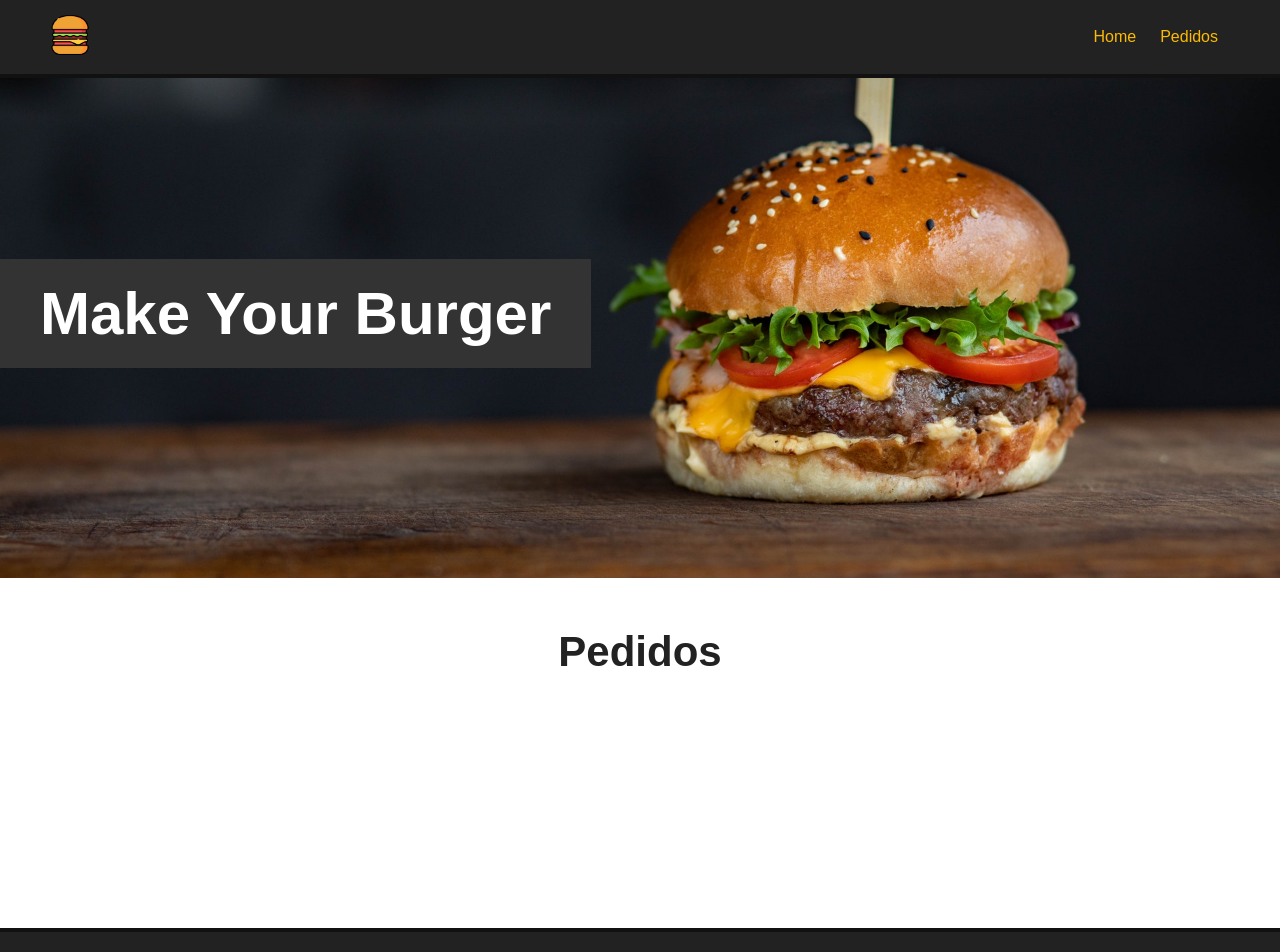
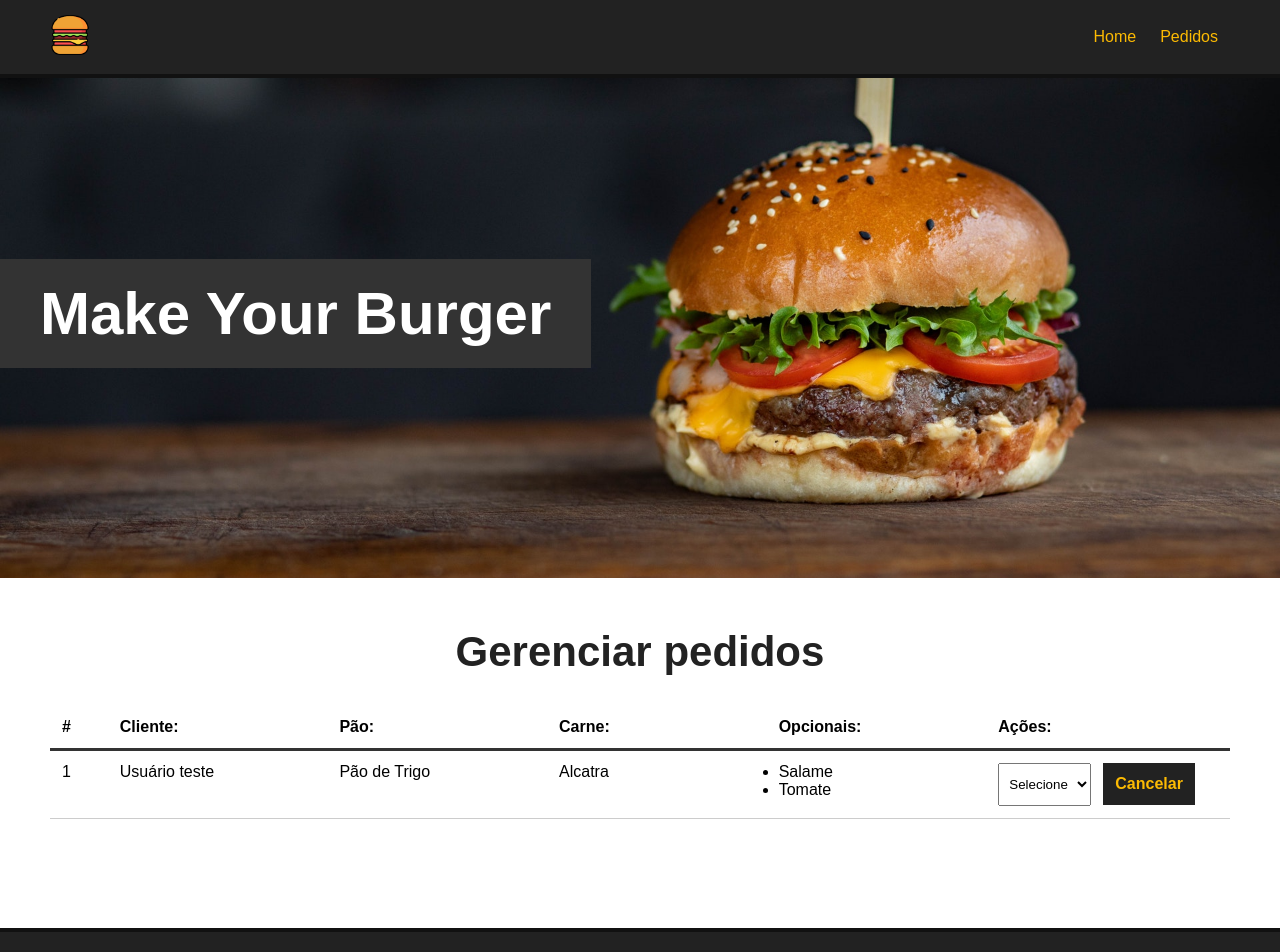
Before and after one commit to caikecunha/make-your-burger, a Vue app: page /pedidos in a window 1280 px wide. Shown: the top 952 px of the page. Built offline with nearby package versions, Linux system fonts and the light colour scheme.

Commit message:
feat(dashboard): criar dashboard para gerenciamento de pedidos

```diff
--- /dev/null
+++ b/src/components/Dashboard.vue
@@ -0,0 +1,98 @@
+<template>
+  <div id="burger-table">
+    <div>
+      <div id="burger-table-heading">
+        <div class="order-id">#</div>
+        <div>Cliente:</div>
+        <div>Pão:</div>
+        <div>Carne:</div>
+        <div>Opcionais:</div>
+        <div>Ações:</div>
+      </div>
+      <div id="burger-table-rows">
+        <div class="burger-table-row">
+          <div class="order-number">1</div>
+          <div>Usuário teste</div>
+          <div>Pão de Trigo</div>
+          <div>Alcatra</div>
+          <div>
+            <ul>
+              <li>Salame</li>
+              <li>Tomate</li>
+            </ul>
+          </div>
+          <div>
+            <select name="" class="status">
+              <option value="">Selecione</option>
+            </select>
+            <button class="delete-btn">Cancelar</button>
+          </div>
+        </div>
+      </div>
+    </div>
+  </div>
+</template>
+
+<script>
+export default {
+  name: "Dashboard",
+}
+</script>
+
+<style scoped>
+  #burger-table {
+    max-width: 1200px;
+    margin: 0 auto;
+  }
+
+  #burger-table-heading,
+  #burger-table-rows,
+  .burger-table-row {
+    display: flex;
+    flex-wrap: wrap;
+  }
+
+  #burger-table-heading {
+    font-weight: bold;
+    padding: 12px;
+    border-bottom: 3px solid #333;
+  }
+
+  #burger-table-heading div,
+  .burger-table-row div {
+    width: 19%;
+  }
+
+  .burger-table-row {
+    width: 100%;
+    padding: 12px;
+    border-bottom: 1px solid #CCC;
+  }
+
+  #burger-table-heading .order-id,
+  .burger-table-row .order-number {
+    width: 5%;
+  }
+
+  select {
+    padding: 12px 6px;
+    margin-right: 12px;
+  }
+
+  .delete-btn {
+    background-color: #222;
+    color: #FCBA03;
+    font-weight: bold;
+    border: 2px solid #222;
+    padding: 10px;
+    font-size: 16px;
+    margin: 0 auto;
+    cursor: pointer;
+    transition: .5s;
+  }
+
+  .delete-btn:hover {
+    background-color: transparent;
+    color: #222;
+  }
+</style>
--- a/src/views/PedidosView.vue
+++ b/src/views/PedidosView.vue
@@ -1,16 +1,19 @@
 <template>
   <Banner />
   <div class="main-container">
-    <h1>Pedidos</h1>
+    <h1>Gerenciar pedidos</h1>
+    <Dashboard />
   </div>
 </template>
 
 <script>
   import Banner from '@/components/Banner.vue';
+  import Dashboard from '@/components/Dashboard.vue';
 
   export default {
     components: {
       Banner,
+      Dashboard,
     }
   }
 </script>
```
